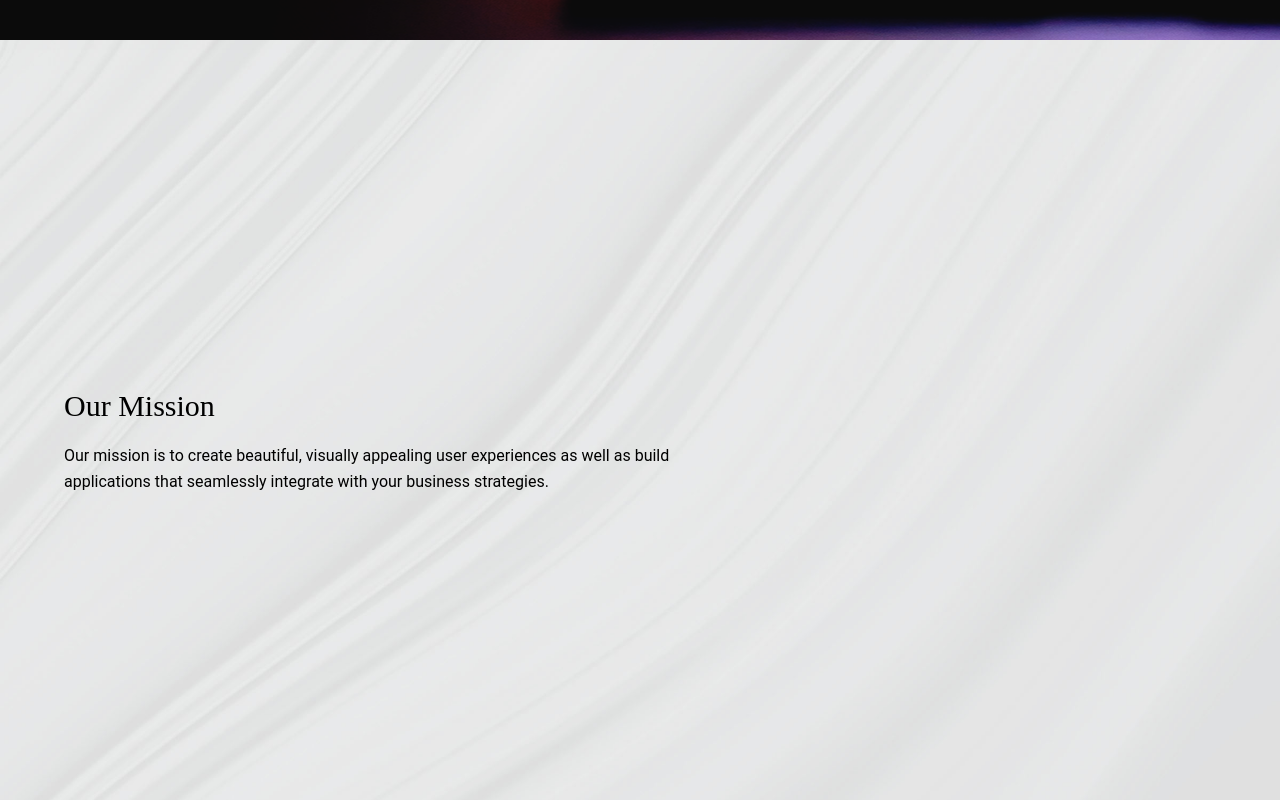
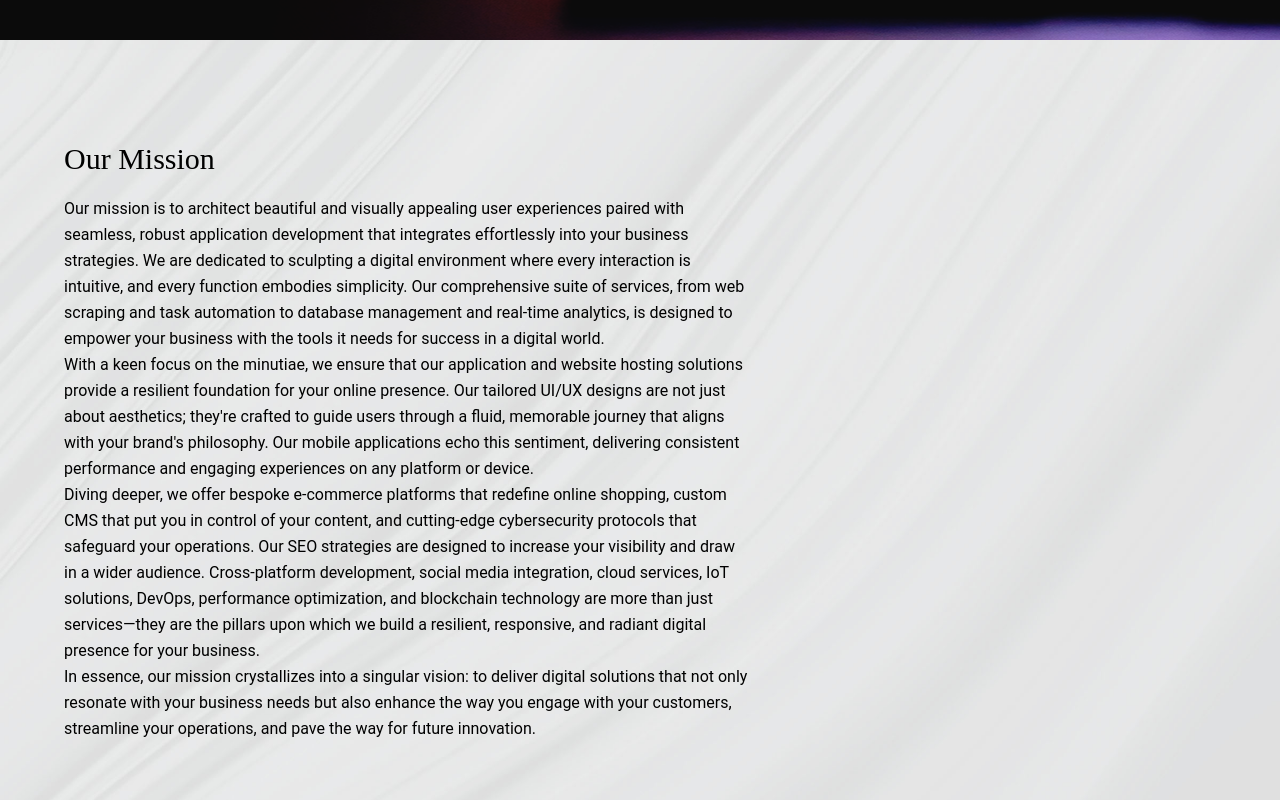
Before and after one commit to mi1knc0okies/fluentsite_astro, an Astro site: page / in a window 1280 px wide. Shown: the part 760-1560 px from the top of the page. Built offline with nearby package versions, Linux system fonts and the light colour scheme; Astro itself is replaced by a stand-in of ours.

Commit message:
updated mission statemet

```diff
--- a/src/components/mission.astro
+++ b/src/components/mission.astro
@@ -1,8 +1,25 @@
 <!-- Our mission -->
 <div class="container flex self-center my-20">
-    <div class="basis-full xl:basis-3/5 px-2 text-black">
-        <h2>Our Mission</h2>
-        <p>Our mission is to create beautiful, visually appealing user experiences as well as build applications that seamlessly
-            integrate with your business strategies.</p>
-    </div>
+  <div class="basis-full xl:basis-3/5 px-2 text-black">
+    <h2>Our Mission</h2>
+    <p>
+      Our mission is to architect beautiful and visually appealing user
+      experiences paired with seamless, robust application development that
+      integrates effortlessly into your business strategies. We are dedicated to
+      sculpting a digital environment where every interaction is intuitive, and
+      every function embodies simplicity. Our comprehensive suite of services,
+      from web scraping and task automation to database management and real-time
+      analytics, is designed to empower your business with the tools it needs
+      for success in a digital world.
+    </p>
+    <p>
+        With a keen focus on the minutiae, we ensure that our application and website hosting solutions provide a resilient foundation for your online presence. Our tailored UI/UX designs are not just about aesthetics; they're crafted to guide users through a fluid, memorable journey that aligns with your brand's philosophy. Our mobile applications echo this sentiment, delivering consistent performance and engaging experiences on any platform or device.
+    </p>
+    <p>
+        Diving deeper, we offer bespoke e-commerce platforms that redefine online shopping, custom CMS that put you in control of your content, and cutting-edge cybersecurity protocols that safeguard your operations. Our SEO strategies are designed to increase your visibility and draw in a wider audience. Cross-platform development, social media integration, cloud services, IoT solutions, DevOps, performance optimization, and blockchain technology are more than just services—they are the pillars upon which we build a resilient, responsive, and radiant digital presence for your business.
+    </p>
+    <p>
+        In essence, our mission crystallizes into a singular vision: to deliver digital solutions that not only resonate with your business needs but also enhance the way you engage with your customers, streamline your operations, and pave the way for future innovation.
+    </p>
+  </div>
 </div>
```
